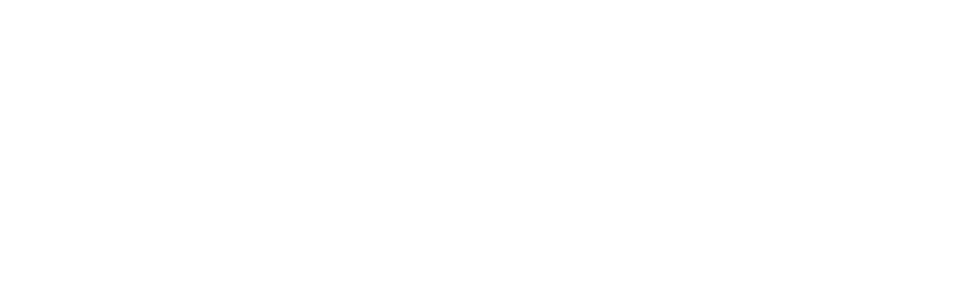
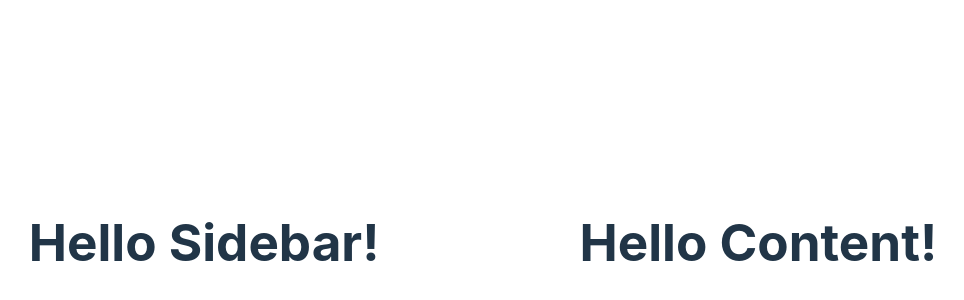
Before and after one commit to jlescarlan11/cv-application, a React (Vite) app: page / in a window 1280 px wide. Shown: the part 158-458 px from the top of the page, without its empty margins (157-1121 px from the left). Built offline with nearby package versions, Linux system fonts and the light colour scheme.

Commit message:
added sidebar and content component to the app

```diff
--- a/src/App.css
+++ b/src/App.css
@@ -4,3 +4,11 @@
   padding: 2rem;
   text-align: center;
 }
+
+.container {
+  display: flex;
+}
+
+.container > * {
+  padding: 100px;
+}
--- a/src/App.jsx
+++ b/src/App.jsx
@@ -1,8 +1,15 @@
 import { useState } from "react";
 import "./App.css";
+import Content from "./Content";
+import Sidebar from "./Sidebar";
 
 function App() {
-  return <></>;
+  return (
+    <div className="container">
+      <Sidebar />
+      <Content />
+    </div>
+  );
 }
 
 export default App;
--- /dev/null
+++ b/src/Content.jsx
@@ -0,0 +1,7 @@
+export default function Content() {
+  return (
+    <>
+      <h1>Hello Content!</h1>
+    </>
+  );
+}
--- /dev/null
+++ b/src/Sidebar.jsx
@@ -0,0 +1,7 @@
+export default function Sidebar() {
+  return (
+    <>
+      <h1>Hello Sidebar!</h1>
+    </>
+  );
+}
```
